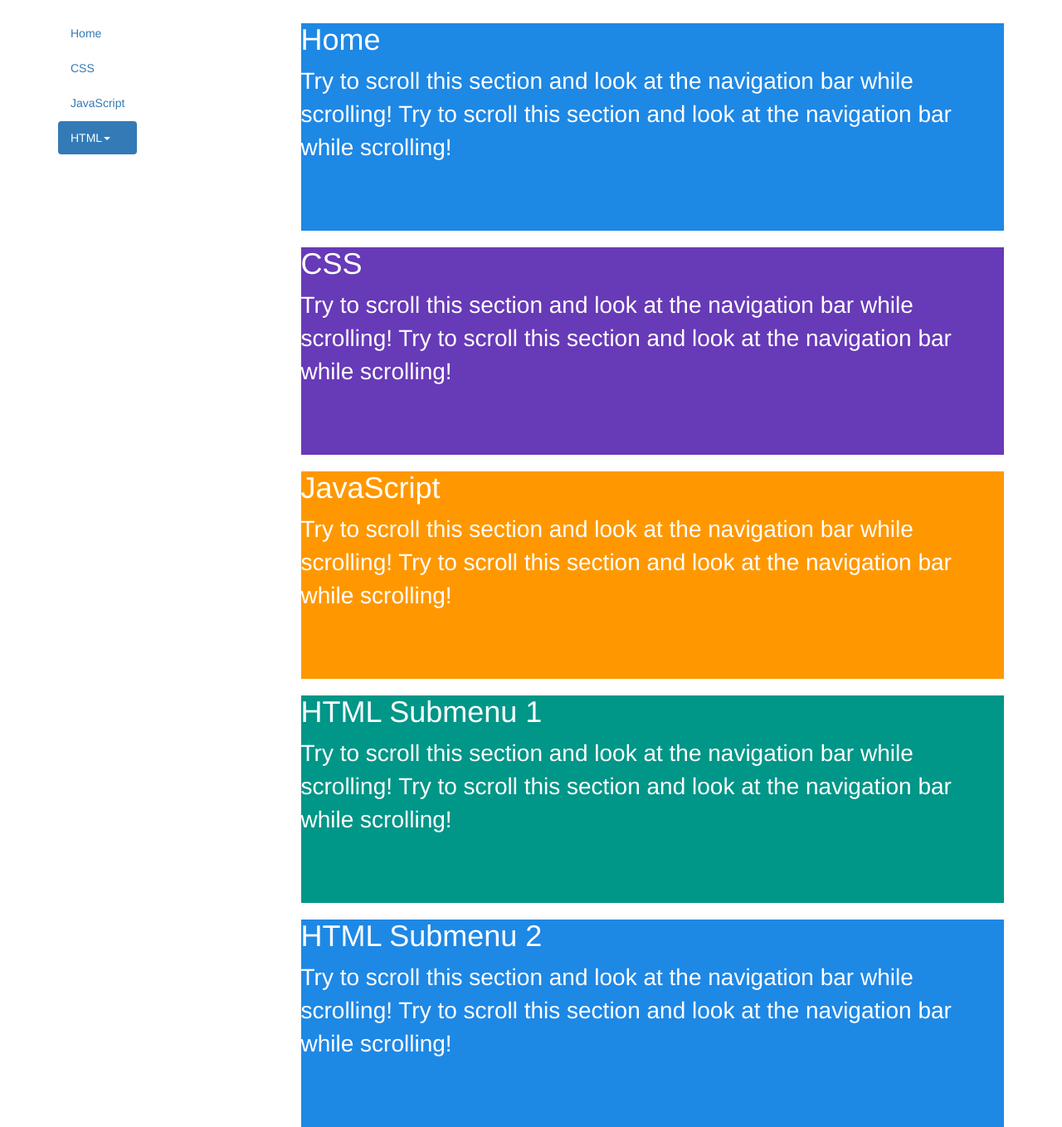
After one commit to rkpust/Bootstrap3Practise, a PHP site: page /BSscrollspy2.php in a window 1280 px wide. The commit adds this page. Shown: the whole page at 83% size. Run offline with PHP 8.4, Linux system fonts and the light colour scheme.

Commit message:
BS Scrollspy-2 Examples

```diff
--- /dev/null
+++ b/BSscrollspy2.php
@@ -0,0 +1,121 @@
+<!DOCTYPE html>
+<html lang="en">
+<head>
+	<meta charset="utf-8">
+	<meta name="viewport" content="width=device-width,  initial-scale=1">
+	<title>BS Vertical Scrollspy Examples</title>
+	<link rel="stylesheet" href="css/bootstrap.min.css">
+	<script type="text/javascript" src="js/bootstrap.min.js"></script>
+	<script type="text/javascript" src="js/vendor/jquery-1.12.0.min.js"></script>
+
+	<style>
+		body {
+			position: relative;
+		}
+
+		ul.nav-pills {
+			top: 20px;
+			position: fixed;
+		}
+		div.col-sm-9 div {
+			height: 250px;
+			font-size: 28px;
+		}
+		#section1 {
+			color: #fff;
+			background-color: #1E88E5;
+		}
+
+		#section2 {
+			color: #fff;
+			background-color: #673ab7;
+		}
+
+		#section3 {
+			color: #fff;
+			background-color: #ff9800;
+		}
+
+		#section41 {
+			color: #fff;
+			background-color: #009688;
+		}
+
+
+		#section42 {
+			color: #fff;
+			background-color: #1E88E5;
+		}
+
+		@media screen and (max-width: 810px) {
+
+		#section1,#section2,#section3,#section41,#section42{
+			margin-left: 150px;
+		 }
+	   }
+
+	</style>
+</head>
+
+<body data-spy="scroll" data-target="#myScrollspy" data-offset="20">
+
+	<div class="container">
+		<div class="row">
+			<nav class="col-sm-3" id="myScrollspy">
+				<ul class="nav nav-pills nav-stacked">
+					<li><a class="active" href="#section1">Home</a></li>
+					<li><a href="#section2">CSS</a></li>
+				    <li><a href="#section3">JavaScript</a></li>
+					<li class="dropdown">
+					<a class="dropdown-toggle" data-toggle="dropdown" href="#">HTML<span class="caret"></span></a>
+			     <ul class="dropdown-menu">
+				<li><a href="#section41">Submenu 1</a></li>
+				<li><a href="#section42">Submenu 2</a></li>
+			     </ul>
+				</li>
+
+				 </ul>
+			 </nav>
+
+			 <div class="col-sm-9">
+			 	<div id="section1">
+					<h1>Home</h1>
+					<p>Try to scroll this section and look at the navigation bar while scrolling! Try to scroll this section and look at the navigation bar while scrolling!
+					</p>
+
+				</div>
+
+				<div id="section2">
+					<h1>CSS</h1>
+					<p>Try to scroll this section and look at the navigation bar while scrolling! Try to scroll this section and look at the navigation bar while scrolling!
+					</p>
+
+				</div>
+				<div id="section3">
+					<h1>JavaScript</h1>
+					<p>Try to scroll this section and look at the navigation bar while scrolling! Try to scroll this section and look at the navigation bar while scrolling!
+					</p>
+
+				</div>
+
+				<div id="section41">
+					<h1>HTML Submenu 1</h1>
+					<p>Try to scroll this section and look at the navigation bar while scrolling! Try to scroll this section and look at the navigation bar while scrolling!
+					</p>
+
+				</div>
+				<div id="section42">
+					<h1>HTML Submenu 2</h1>
+					<p>Try to scroll this section and look at the navigation bar while scrolling! Try to scroll this section and look at the navigation bar while scrolling!
+					</p>
+
+				</div>
+	     </div>
+	</div>
+	</div>
+
+
+    <script type="text/javascript" src="js/bootstrap.js"></script>
+
+</body>
+</html>
--- a/index.php
+++ b/index.php
@@ -87,7 +87,10 @@
 				btn">BS Tabs&Pills</button> </a>
 
 			<a href="BSscrollspy.php"> <button type="button" class="
-				btn btn-default">BS Scrollspy</button> </a>
+				btn btn-default">BS Scrollspy-1</button> </a>
+
+			<a href="BSscrollspy2.php"> <button type="button" class="
+				btn btn-warning">BS Scrollspy-2</button> </a>
 
 
 
```
